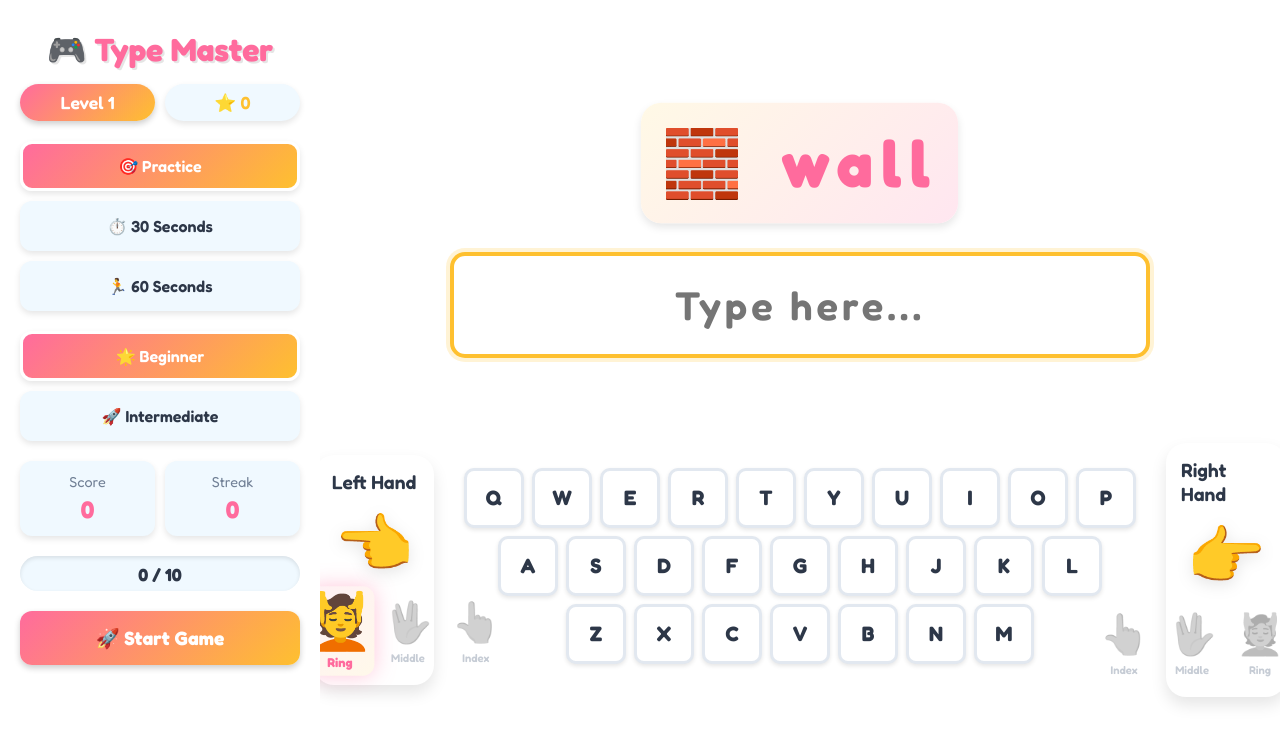
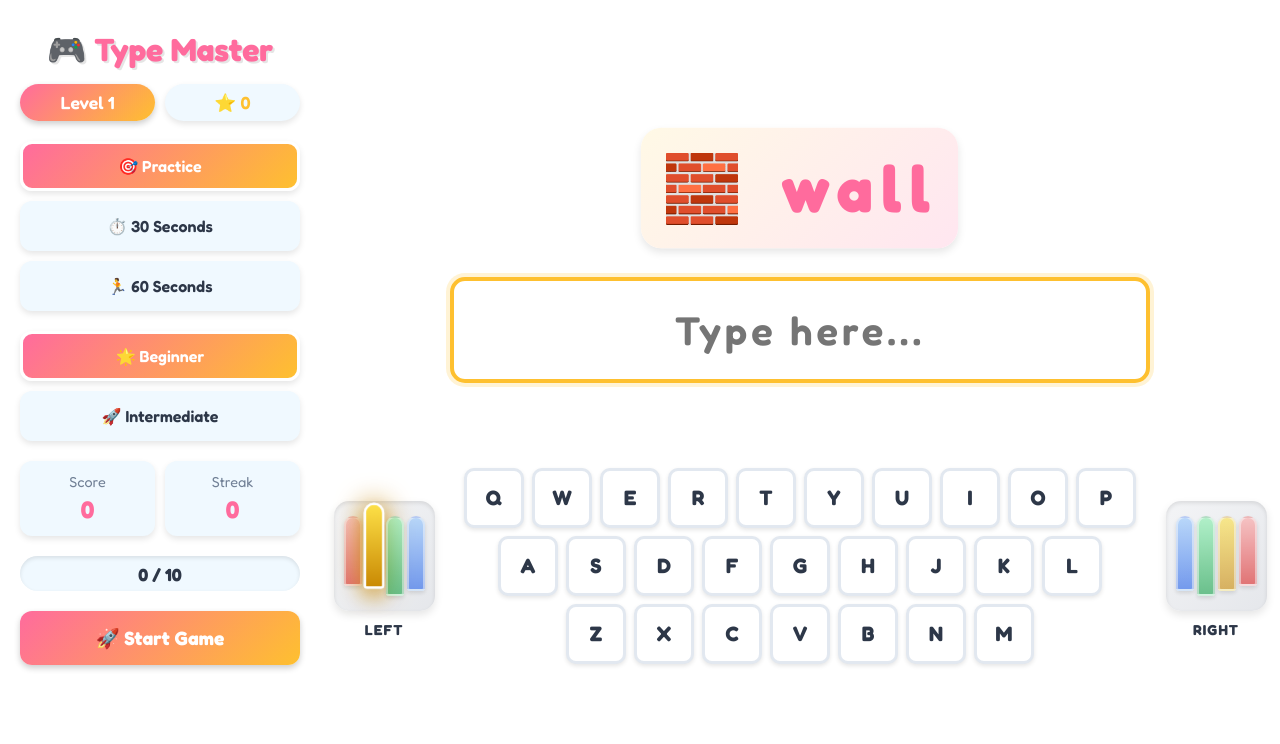
Before and after one commit to hvtai2025/typing, a plain HTML site: page index.html in a window 1280 px wide. Drawn offline with Linux system fonts and the light colour scheme.

Commit message:
Update hand - fingers indicator with color for better visual effect.

```diff
--- a/index.html
+++ b/index.html
@@ -99,26 +99,15 @@
             <div class="keyboard-with-hands">
                 <!-- Left Hand Guide -->
                 <div class="hand-container left-hand" role="region" aria-label="Left hand position guide">
-                    <div class="hand-label">Left Hand</div>
-                    <div class="hand-emoji">👈</div>
-                    <div class="fingers">
-                        <div class="finger" data-finger="left-pinky" title="Left Pinky">
-                            <span class="finger-icon">🖕</span>
-                            <span class="finger-name">Pinky</span>
-                        </div>
-                        <div class="finger" data-finger="left-ring" title="Left Ring">
-                            <span class="finger-icon">💆</span>
-                            <span class="finger-name">Ring</span>
-                        </div>
-                        <div class="finger" data-finger="left-middle" title="Left Middle">
-                            <span class="finger-icon">🖖</span>
-                            <span class="finger-name">Middle</span>
-                        </div>
-                        <div class="finger" data-finger="left-index" title="Left Index">
-                            <span class="finger-icon">👆</span>
-                            <span class="finger-name">Index</span>
+                    <div class="hand-visual">
+                        <div class="hand-shape left">
+                            <div class="finger-bar pinky" data-finger="left-pinky" title="Pinky: Q A Z"></div>
+                            <div class="finger-bar ring" data-finger="left-ring" title="Ring: W S X"></div>
+                            <div class="finger-bar middle" data-finger="left-middle" title="Middle: E D C"></div>
+                            <div class="finger-bar index" data-finger="left-index" title="Index: R T F G V B"></div>
                         </div>
                     </div>
+                    <div class="hand-label">Left</div>
                 </div>
 
                 <!-- Virtual Keyboard -->
@@ -159,26 +148,15 @@
 
             <!-- Right Hand Guide -->
             <div class="hand-container right-hand" role="region" aria-label="Right hand position guide">
-                <div class="hand-label">Right Hand</div>
-                <div class="hand-emoji">👉</div>
-                <div class="fingers">
-                    <div class="finger" data-finger="right-index" title="Right Index">
-                        <span class="finger-icon">👆</span>
-                        <span class="finger-name">Index</span>
-                    </div>
-                    <div class="finger" data-finger="right-middle" title="Right Middle">
-                        <span class="finger-icon">🖖</span>
-                        <span class="finger-name">Middle</span>
-                    </div>
-                    <div class="finger" data-finger="right-ring" title="Right Ring">
-                        <span class="finger-icon">💆</span>
-                        <span class="finger-name">Ring</span>
-                    </div>
-                    <div class="finger" data-finger="right-pinky" title="Right Pinky">
-                        <span class="finger-icon">🖕</span>
-                        <span class="finger-name">Pinky</span>
+                <div class="hand-visual">
+                    <div class="hand-shape right">
+                        <div class="finger-bar index" data-finger="right-index" title="Index: Y U H J N M"></div>
+                        <div class="finger-bar middle" data-finger="right-middle" title="Middle: I K"></div>
+                        <div class="finger-bar ring" data-finger="right-ring" title="Ring: O L"></div>
+                        <div class="finger-bar pinky" data-finger="right-pinky" title="Pinky: P"></div>
                     </div>
                 </div>
+                <div class="hand-label">Right</div>
             </div>
         </div>
         </main>
--- a/styles.css
+++ b/styles.css
@@ -367,89 +367,107 @@ body {
     align-items: center;
     justify-content: center;
     gap: 10px;
-    background: white;
-    border-radius: var(--border-radius);
-    padding: 15px;
-    box-shadow: var(--shadow);
     transition: var(--transition);
-    min-width: 120px;
+    min-width: 100px;
 }
 
-.hand-label {
-    font-size: 1.2rem;
-    font-weight: 600;
-    color: var(--text-dark);
-}
-
-.hand-emoji {
-    font-size: 4rem;
-    filter: drop-shadow(0 4px 8px rgba(0, 0, 0, 0.1));
-}
-
-.fingers {
-    display: flex;
-    gap: 8px;
-    justify-content: center;
-    align-items: flex-end;
-}
-
-.finger {
+.hand-visual {
     display: flex;
     flex-direction: column;
     align-items: center;
     gap: 5px;
+}
+
+.hand-shape {
+    display: flex;
+    gap: 3px;
+    padding: 15px 10px;
+    background: linear-gradient(135deg, #f3f4f6 0%, #e5e7eb 100%);
+    border-radius: 15px;
+    box-shadow: inset 0 2px 4px rgba(0,0,0,0.1), 0 4px 8px rgba(0,0,0,0.1);
+}
+
+.hand-shape.left {
+    flex-direction: row;
+}
+
+.hand-shape.right {
+    flex-direction: row;
+}
+
+.finger-bar {
+    width: 18px;
+    height: 80px;
+    border-radius: 25px 25px 8px 8px;
     cursor: pointer;
     transition: all 0.3s ease;
-    opacity: 0.4;
-    transform: scale(1);
-    padding: 5px;
-    border-radius: 10px;
+    position: relative;
+    opacity: 0.6;
+    border: 2px solid rgba(255, 255, 255, 0.5);
+    box-shadow: 0 2px 4px rgba(0,0,0,0.2);
 }
 
-.finger-icon {
-    font-size: 2.5rem;
-    filter: grayscale(100%) brightness(0.7);
-    transition: all 0.3s ease;
+/* Color coding for each finger */
+.finger-bar.pinky {
+    background: linear-gradient(180deg, #FCA5A5 0%, #DC2626 100%);
+    height: 70px;
 }
 
-.finger-name {
-    font-size: 0.7rem;
-    font-weight: 600;
-    color: var(--text-light);
-    text-align: center;
-    transition: all 0.3s ease;
+.finger-bar.ring {
+    background: linear-gradient(180deg, #FDE047 0%, #CA8A04 100%);
+    height: 75px;
 }
 
-.finger.highlight {
-    opacity: 1;
-    transform: scale(1.1);
-    background: linear-gradient(135deg, rgba(255, 107, 157, 0.1), rgba(254, 192, 47, 0.1));
-    animation: fingerPulse 0.6s ease infinite;
+.finger-bar.middle {
+    background: linear-gradient(180deg, #86EFAC 0%, #16A34A 100%);
+    height: 80px;
 }
 
-.finger.highlight .finger-icon {
-    filter: grayscale(0%) brightness(1);
-    transform: scale(1.2);
+.finger-bar.index {
+    background: linear-gradient(180deg, #93C5FD 0%, #2563EB 100%);
+    height: 75px;
 }
 
-.finger.highlight .finger-name {
-    color: var(--primary-color);
-    font-weight: 700;
+/* Highlight effect */
+.finger-bar.highlight {
+    opacity: 1;
+    transform: translateY(-5px) scale(1.1);
+    box-shadow: 0 8px 16px rgba(0,0,0,0.3), 0 0 20px currentColor;
+    border-color: white;
+    animation: fingerGlow 0.6s ease infinite;
 }
 
-@keyframes fingerPulse {
+.finger-bar.pinky.highlight {
+    box-shadow: 0 8px 16px rgba(220, 38, 38, 0.4), 0 0 25px #DC2626;
+}
+
+.finger-bar.ring.highlight {
+    box-shadow: 0 8px 16px rgba(202, 138, 4, 0.4), 0 0 25px #CA8A04;
+}
+
+.finger-bar.middle.highlight {
+    box-shadow: 0 8px 16px rgba(22, 163, 74, 0.4), 0 0 25px #16A34A;
+}
+
+.finger-bar.index.highlight {
+    box-shadow: 0 8px 16px rgba(37, 99, 235, 0.4), 0 0 25px #2563EB;
+}
+
+@keyframes fingerGlow {
     0%, 100% {
-        transform: scale(1.1);
+        transform: translateY(-5px) scale(1.1);
     }
     50% {
-        transform: scale(1.15);
-        box-shadow: 0 0 20px rgba(255, 107, 157, 0.4);
+        transform: translateY(-8px) scale(1.15);
     }
 }
 
-.finger:hover {
-    opacity: 0.8;
-    transform: scale(1.1);
+.hand-label {
+    font-size: 0.9rem;
+    font-weight: 700;
+    color: var(--text-dark);
+    text-transform: uppercase;
+    letter-spacing: 1px;
 }
 
 /* Virtual Keyboard */
@@ -669,17 +687,15 @@ body {
         gap: 15px;
     }
 
-    .hand-emoji {
-        font-size: 3rem;
+    .finger-bar {
+        width: 15px;
+        height: 60px;
     }
 
-    .finger {
-        font-size: 2rem;
-    }
-
-    .hand-label {
-        font-size: 1rem;
-    }
+    .finger-bar.pinky { height: 50px; }
+    .finger-bar.ring { height: 55px; }
+    .finger-bar.middle { height: 60px; }
+    .finger-bar.index { height: 55px; }
 
     .target-word {
         font-size: 2.5rem;
@@ -713,17 +729,21 @@ body {
     }
 
     .hand-container {
-        padding: 10px;
-        min-width: 100px;
+        min-width: 80px;
     }
 
-    .hand-emoji {
-        font-size: 2.5rem;
+    .finger-bar {
+        width: 12px;
+        height: 50px;
     }
 
-    .finger {
-        font-size: 1.5rem;
-        gap: 5px;
+    .finger-bar.pinky { height: 40px; }
+    .finger-bar.ring { height: 45px; }
+    .finger-bar.middle { height: 50px; }
+    .finger-bar.index { height: 45px; }
+
+    .hand-shape {
+        padding: 10px 8px;
     }
 
     .key {
```
